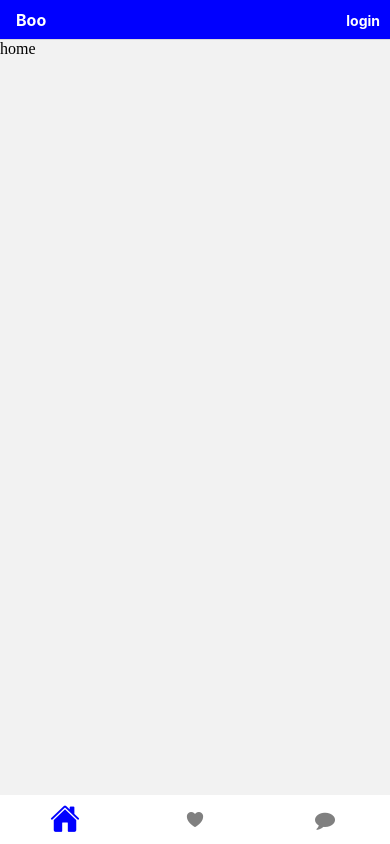
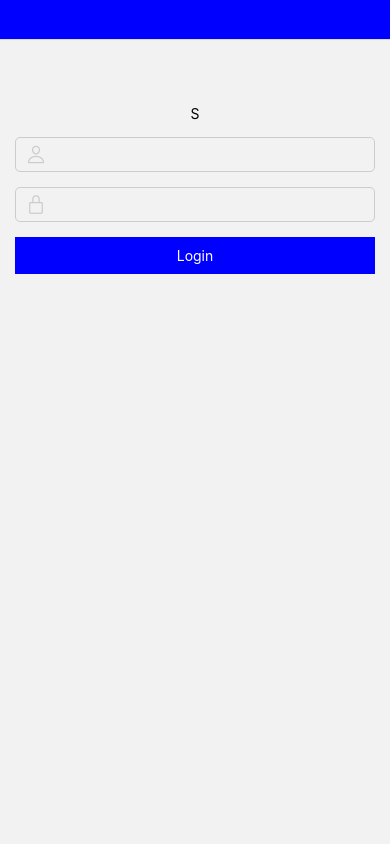
Before and after one commit to techBoolo/react-native-web-scrapper-fe, a React Native app: screen / in a window 390 px wide. Built offline with nearby package versions, Linux system fonts and the light colour scheme.

Commit message:
login as admin

```diff
--- a/App.js
+++ b/App.js
@@ -16,6 +16,7 @@ export default function App() {
   return (
     <NavigationContainer>
       <Stack.Navigator
+        initialRouteName="Login"
         screenOptions={{
           headerStyle: {
             backgroundColor: '#00f',
--- a/screens/Login/index.js
+++ b/screens/Login/index.js
@@ -1,15 +1,42 @@
-import { View, Text, TouchableOpacity, StyleSheet } from 'react-native'
+import { useState } from 'react'
+import { View, Text, TouchableOpacity, StyleSheet, TextInput } from 'react-native'
+import userServices from '../../services/user.js'
+import errorMessage from '../../utils/errorMessage.js'
+import Icon from 'react-native-vector-icons/Ionicons'
 const Login = ({ navigation }) => {
+  const [ name, setName ] = useState('')
+  const [ password, setPassword ] = useState('')
 
-  const handleLogin = () => {
-    navigation.navigate('Admin')
+  const handleLogin = async () => {
+    const loginInfo = { name, password }
+
+    try {
+      const response = await userServices.login(loginInfo)
+      const { message, token } = response.data
+      // save token in redux and local/secure storage
+      navigation.navigate('Admin')
+    } catch (err) {
+      const message = errorMessage(err)
+      console.log(message);  // notify user
+      return
+    }
+
   }
 
   return (
     <View style={styles.container}>
+      <Text>S</Text>
+      <View style={styles.fieldContainer}>
+        <Icon name='person-outline' size={20} color='#ccc' />
+        <TextInput onChangeText={ text => setName(text) } selectTextOnFocus={true} style={styles.name}/>
+      </View>
+      <View style={styles.fieldContainer}>
+        <Icon name='lock-closed-outline' size={20} color='#ccc' />
+        <TextInput secureTextEntry={true}  selectTextOnFocus={true} onChangeText={ text => setPassword(text) } style={styles.password}/>
+      </View>
       <TouchableOpacity style={styles.btnContainer} onPress={handleLogin}>
         <Text style={styles.btnText}>
-          login
+          Login
         </Text>
       </TouchableOpacity>
     </View>
@@ -20,11 +47,41 @@ export default Login
 
 const styles = StyleSheet.create({
   container: {
-    padding: 10,
+    padding: 15,
+    gap: 15,
+    alignItems: 'center',
+    marginTop: 50,
+  },
+  fieldContainer: {
+    flexDirection: 'row',
+    padding: 5,
+    paddingLeft: 10,
+    width: '100%',
+    borderColor: '#ccc',
+    borderWidth: 1,
+    borderRadius: 5,
+    justifyContent: 'center',
+    alginItems: 'center'
+  },
+  icon: {
+    paddingLeft: 20,
+  },
+  name: {
+    paddingLeft: 10,
+    width: '100%',
+    outlineStyle: 'none',
+  },
+  password: {
+    paddingLeft: 10,
+    width: '100%',
+    outlineStyle: 'none',
   },
   btnContainer: {
     padding: 10,
-    backgroundColor: '#00f'
+    backgroundColor: '#00f',
+    width: '100%',
+    justifyContent: 'center',
+    alignItems: 'center'
   },
   btnText: {
     color: '#fff'
--- /dev/null
+++ b/services/user.js
@@ -0,0 +1,15 @@
+import axios from 'axios'
+
+const url = 'http://localhost:3001'
+
+const login = async (loginInfo) => {
+  return await axios.put(
+    `${url}/users/signin`,
+    loginInfo,
+    { 'Content-Type': 'application/json'}
+  )
+}
+
+export default {
+  login
+}
--- /dev/null
+++ b/utils/errorMessage.js
@@ -0,0 +1,11 @@
+export default (error) => {
+  let message
+  if(error.response && error.response.data.error) {
+    message = error.response.data.error.message
+  } else if(error.request && error.request.statusText) {
+    message = error.request.statusText
+  } else {
+    message = error.message
+  }
+  return message
+}
```
